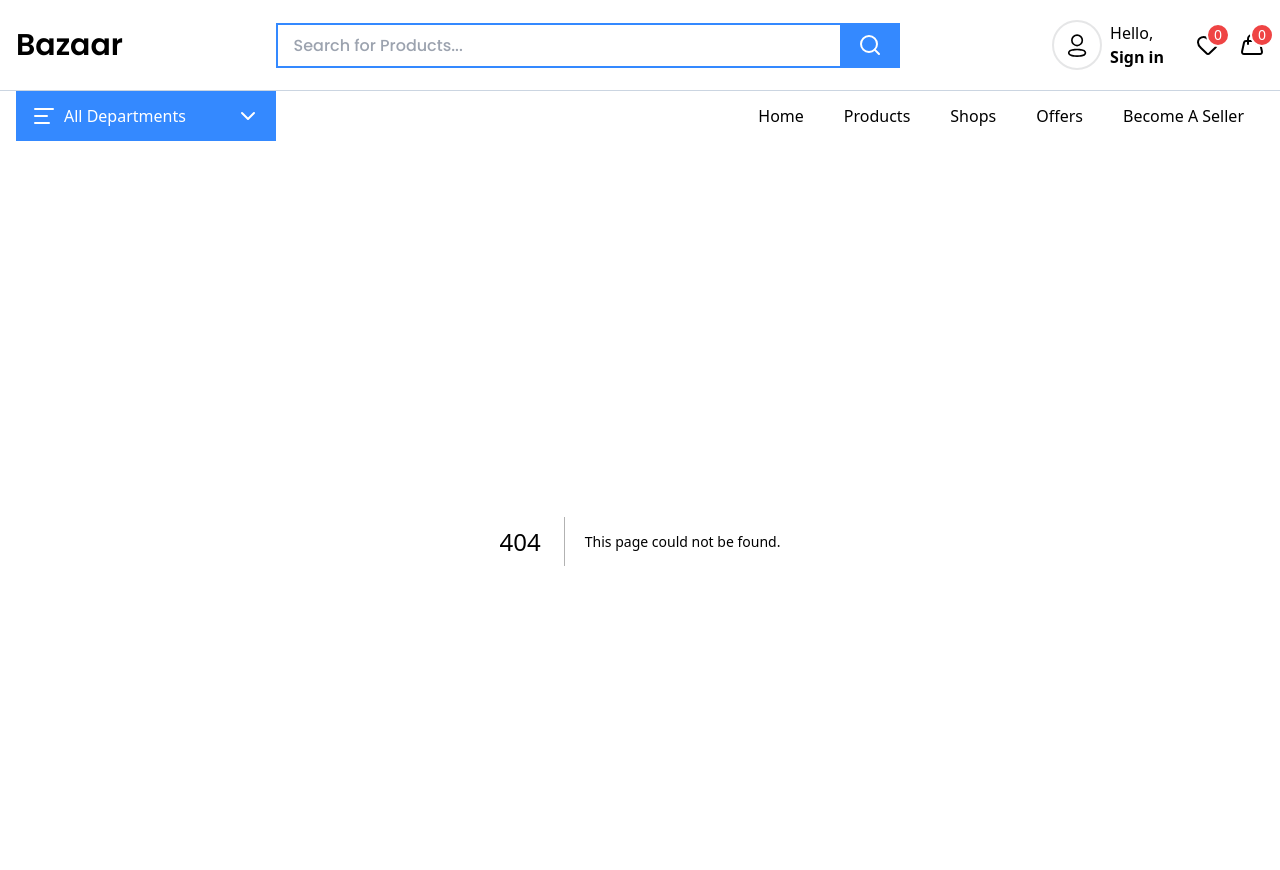
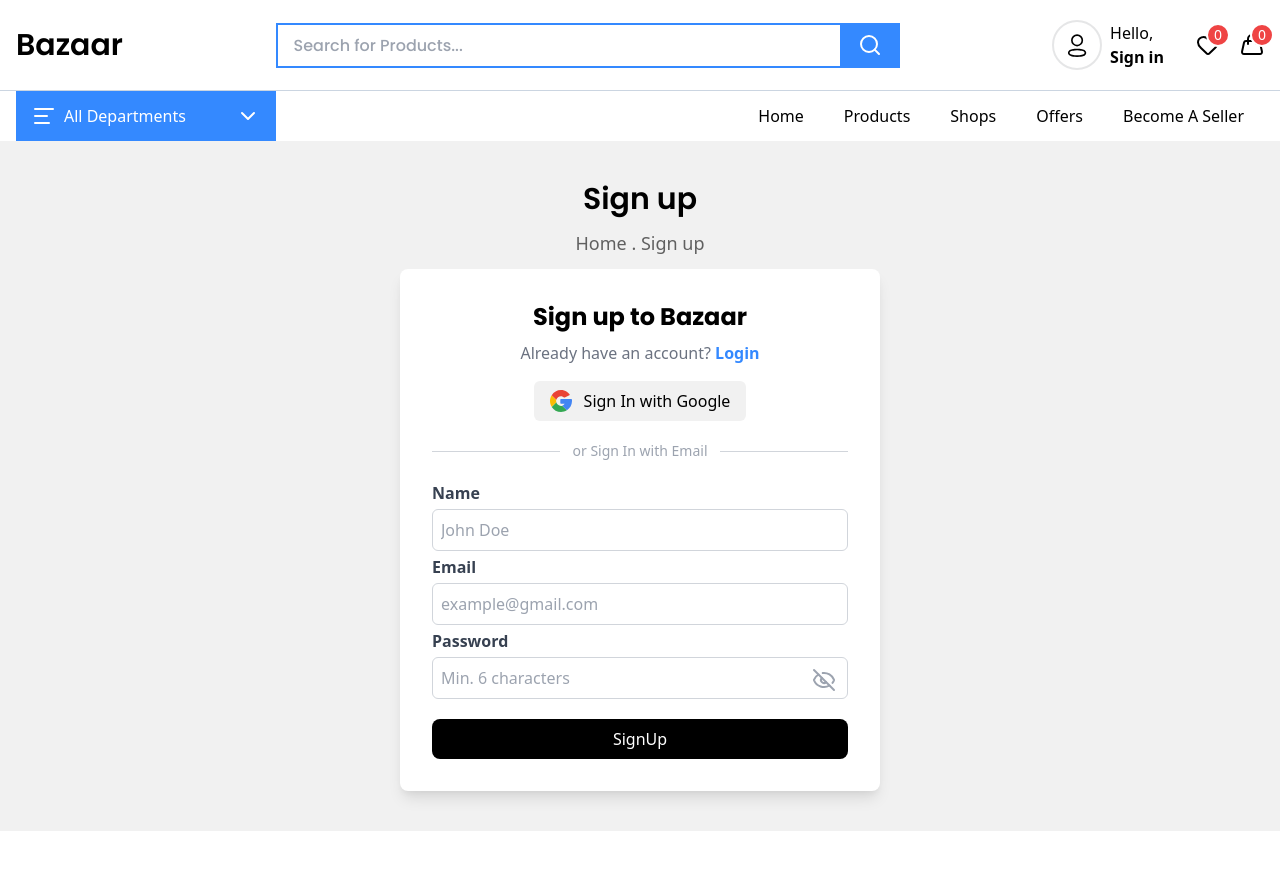
Before and after one commit to ZaryabKhan001/bazaar, a Next.js app in the folder apps/user-ui/: page /signup in a window 1280 px wide. Before the commit this address had no page. Shown: the top 870 px of the page. After the commit the page ends 831 px from the top, so only its background shows below. Built offline with nearby package versions, Linux system fonts and the light colour scheme.

Commit message:
signup ui implemented

```diff
--- /dev/null
+++ b/apps/user-ui/src/app/(routes)/signup/page.tsx
@@ -0,0 +1,110 @@
+'use client';
+import GoogleButton from 'apps/user-ui/src/shared/components/GoogleButton';
+import { Eye, EyeOff } from 'lucide-react';
+import Link from 'next/link';
+import { useRouter } from 'next/navigation';
+import React, { useState } from 'react';
+import { useForm } from 'react-hook-form';
+
+type formData = {
+  name: string;
+  email: string;
+  password: string;
+};
+
+const Signup = () => {
+  const [serverError, setServerError] = useState(null);
+  const [passwordVisible, setPasswordVisible] = useState(false);
+
+  const router = useRouter();
+
+  const {
+    register,
+    handleSubmit,
+    formState: { errors },
+  } = useForm<formData>();
+
+  const onSubmit = (data: formData) => {};
+
+  return (
+    <div className='w-full py-10 min-h-[85vh] bg-primary-backgroundDull '>
+      <h1 className='text-3xl font-Poppins font-semibold text-black text-center'>Sign up</h1>
+      <p className='text-center text-lg font-medium py-3 text-[#00000099]'>Home . Sign up</p>
+      <div className='w-full flex justify-center'>
+        <div className='md:w-[480px] p-8 bg-white shadow rounded-lg'>
+          <h3 className='text-2xl font-bold text-center mb-2 font-Poppins'>Sign up to Bazaar</h3>
+          <p className='text-center text-gray-500 mb-4'>
+            Already have an account?{' '}
+            <Link href='/login' className='text-primary-main font-semibold'>
+              Login
+            </Link>
+          </p>
+          <GoogleButton />
+          <div className='flex items-center my-5 text-gray-400 text-sm'>
+            <div className='flex-1 border-t border-gray-300'></div>
+            <span className='px-3'> or Sign In with Email</span>
+            <div className='flex-1 border-t border-gray-300'></div>
+          </div>
+          {/* form  */}
+          <form onSubmit={handleSubmit(onSubmit)}>
+            <label className='block text-gray-700 mb-1 font-semibold'>Name</label>
+            <input
+              type='text'
+              placeholder='John Doe'
+              className='w-full p-2 border border-gray-300 outline-0 rounded-md mb-1'
+              {...register('name', {
+                required: 'Name is Required',
+              })}
+            />
+            {errors.email && <p className='text-sm text-red-500'>{String(errors.email.message)}</p>}
+            <label className='block text-gray-700 mb-1 font-semibold'>Email</label>
+            <input
+              type='email'
+              placeholder='example@gmail.com'
+              className='w-full p-2 border border-gray-300 outline-0 rounded-md mb-1'
+              {...register('email', {
+                required: 'Email is Required',
+                pattern: {
+                  value: /^[a-zA-Z0-9._%+-]+@[a-zA-z0-9.-]+\.[a-zA-Z]{2,4}$/,
+                  message: 'Invalid email address',
+                },
+              })}
+            />
+            {errors.email && <p className='text-sm text-red-500'>{String(errors.email.message)}</p>}
+            <label className='block text-gray-700 mb-1 font-semibold'>Password</label>
+
+            <div className='relative'>
+              <input
+                type={passwordVisible ? 'text' : 'password'}
+                placeholder='Min. 6 characters'
+                className='w-full p-2 border border-gray-300 outline-0 rounded-md mb-1'
+                {...register('password', {
+                  required: 'Password is Required',
+                  minLength: {
+                    value: 6,
+                    message: 'Password must be at least 6 characters.',
+                  },
+                })}
+              />
+              <button
+                type='button'
+                onClick={() => setPasswordVisible(!passwordVisible)}
+                className='absolute inset-y-0 right-3 flex items-center text-gray-400'
+              >
+                {passwordVisible ? <Eye /> : <EyeOff />}
+              </button>
+            </div>
+            {errors.password && <p className='text-sm text-red-500'>{String(errors.password.message)}</p>}
+
+            <button type='submit' className='w-full text-md cursor-pointer bg-black text-white py-2 rounded-lg mt-4'>
+              SignUp
+            </button>
+            {serverError && <p className='text-sm text-red-500'>{serverError}</p>}
+          </form>
+        </div>
+      </div>
+    </div>
+  );
+};
+
+export default Signup;
--- /dev/null
+++ b/apps/user-ui/src/shared/components/GoogleButton.tsx
@@ -0,0 +1,41 @@
+import React from 'react';
+
+const GoogleButton = () => {
+  return (
+    <div className='flex justify-center items-center cursor-pointer'>
+      <div className='bg-primary-backgroundDull rounded-md flex justify-center items-center gap-3 w-fit px-4 py-2'>
+        <svg viewBox='0 0 32 32' xmlns='http://www.w3.org/2000/svg' width='22' height='22'>
+          {/* Hidden path */}
+          <path d='M8.9 16c0 .6.1 1.2.2 1.8L11 16l-1.8-1.8c-.2.6-.3 1.2-.3 1.8z' fill='none' />
+
+          {/* Green */}
+          <path
+            d='M16 23.1c-3.3 0-6-2.2-6.8-5.2l-6.7 6.7C5.3 29 10.3 32 16 32c3.1 0 6-.9 8.5-2.5l-6.7-6.7c-.6.2-1.2.3-1.8.3z'
+            fill='#34A853'
+          />
+
+          {/* Blue */}
+          <path
+            d='M32 13.8c-.1-.5-.5-.8-1-.8H16c-.6 0-1 .4-1 1v5c0 .6.4 1 1 1h5.3c-.9 1.4-2.2 2.3-3.5 2.8l6.7 6.7C29 26.7 32 21.7 32 16c0-.3 0-.5 0-.7-.1-.4-.1-.9-.2-1.5z'
+            fill='#4285F4'
+          />
+
+          {/* Yellow */}
+          <path
+            d='M8.9 16c0-.6.1-1.2.2-1.8L2.5 7.5C.9 10 0 12.9 0 16s.9 6 2.5 8.5l6.7-6.7c-.1-.6-.3-1.2-.3-1.8z'
+            fill='#FBBC05'
+          />
+
+          {/* Red */}
+          <path
+            d='M28.5 6c-1.1-1.4-2.5-2.6-4-3.6C22 .9 19.1 0 16 0 10.3 0 5.3 3 2.5 7.5l6.7 6.7c.8-3 3.6-5.2 6.8-5.2.6 0 1.2.1 1.8.3.9.3 1.7.8 2.6 1.5.3.3.7.3 1.1.1l6.7-3.3c.3-.1.5-.4.5-.7-.1-.3-.2-.6-.4-.9z'
+            fill='#EA4335'
+          />
+        </svg>
+        <span className='font-normal'>Sign In with Google</span>
+      </div>
+    </div>
+  );
+};
+
+export default GoogleButton;
```
